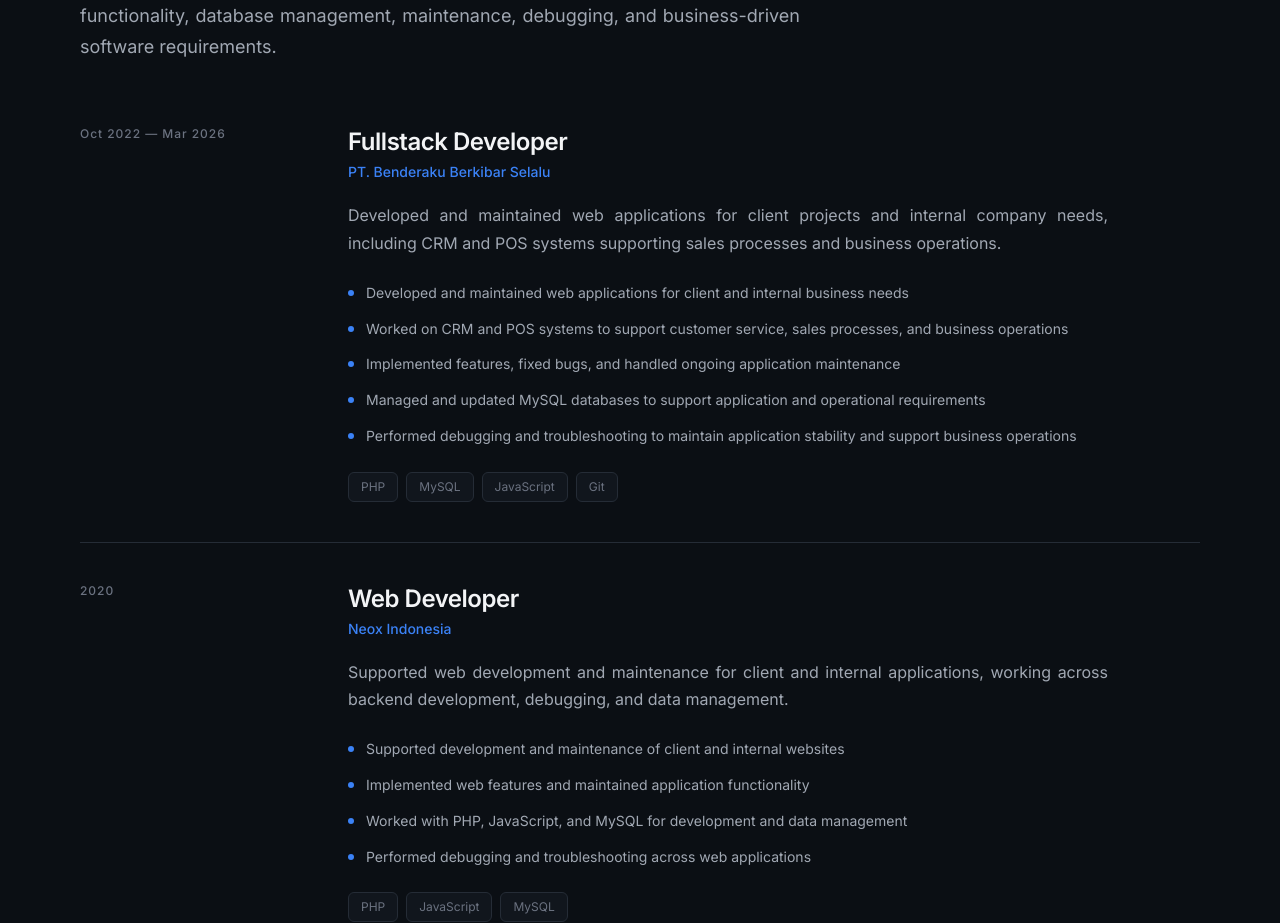
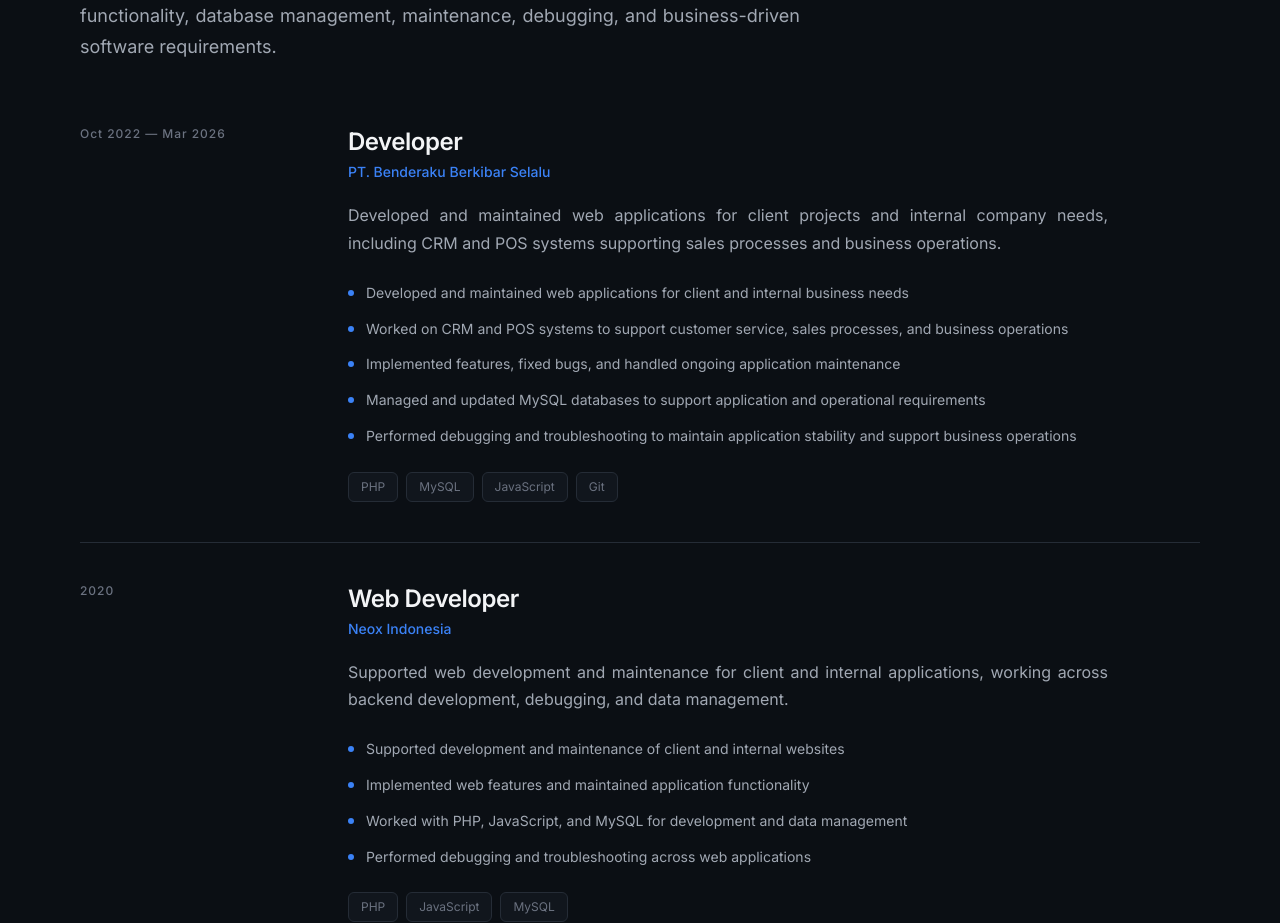
Before and after one commit to shiinobu/firman-portfolio, a Next.js app: page / in a window 1280 px wide. Shown: the part 4800-5723 px from the top of the page. Built offline with nearby package versions, Linux system fonts and the light colour scheme.

Commit message:
fix: keep professional experience role accurate

```diff
--- a/src/data/experience.ts
+++ b/src/data/experience.ts
@@ -1,7 +1,7 @@
 export const experiences = [
     {
         period: "Oct 2022 — Mar 2026",
-        role: "Fullstack Developer",
+        role: "Developer",
         company: "PT. Benderaku Berkibar Selalu",
         description:
             "Developed and maintained web applications for client projects and internal company needs, including CRM and POS systems supporting sales processes and business operations.",
```
